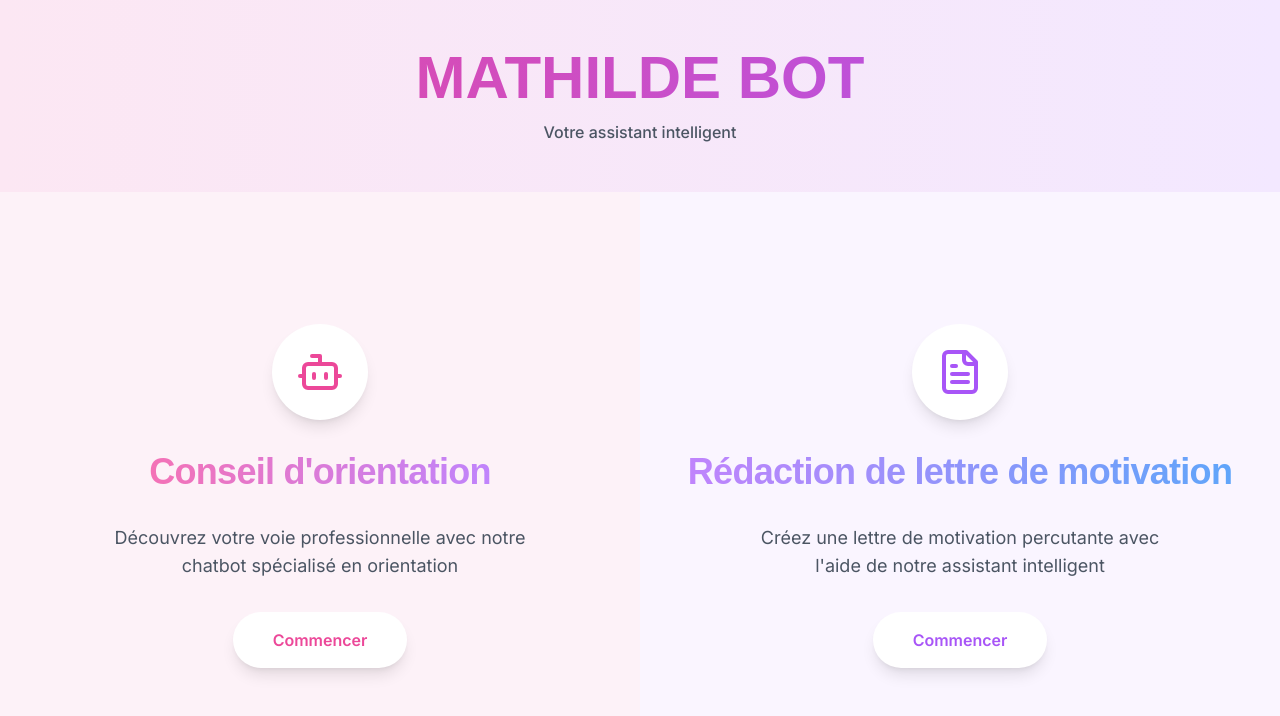
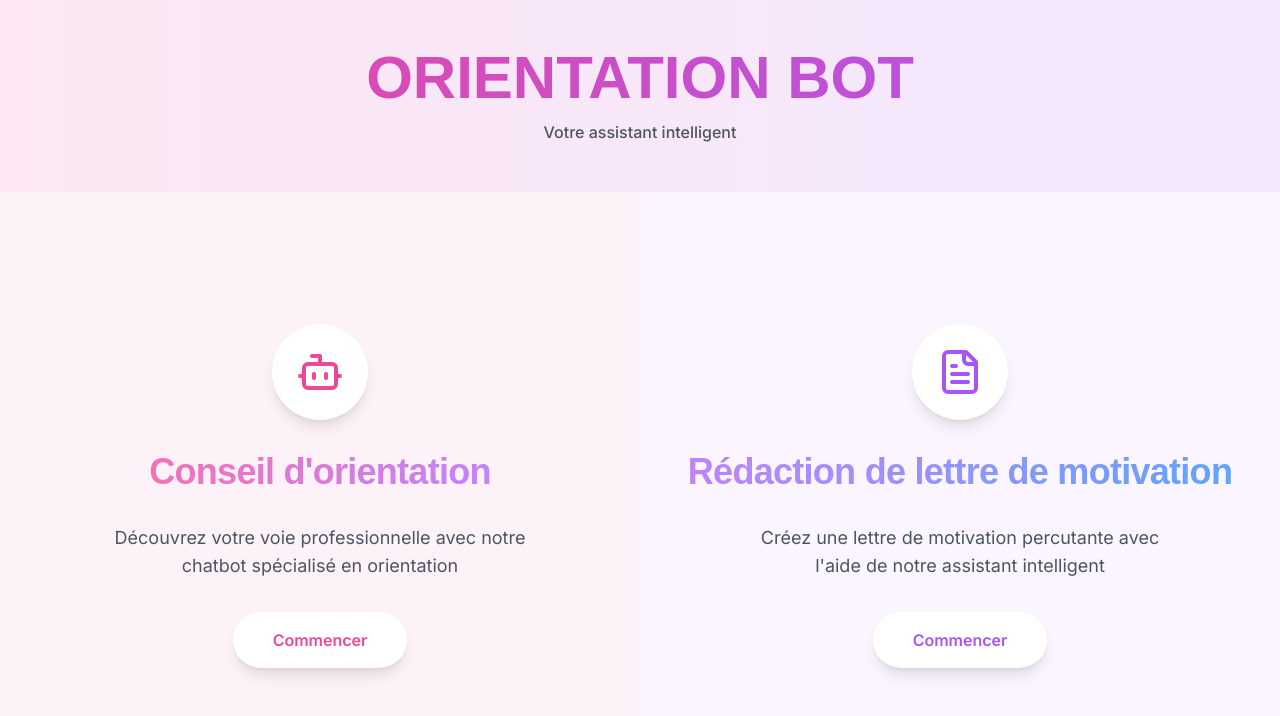
Before and after one commit to cmartineau15/projets, a React (Vite) app in the folder front/: page / in a window 1280 px wide. Shown: the top 716 px of the page. Built offline with nearby package versions, Linux system fonts and the light colour scheme; a web font is replaced by a local one.

Commit message:
Update Home.tsx

```diff
--- a/front/src/pages/Home.tsx
+++ b/front/src/pages/Home.tsx
@@ -7,7 +7,7 @@ function Home() {
     <div className="min-h-screen flex flex-col font-inter">
       <div className="text-center py-12 bg-gradient-to-r from-pink-100 to-purple-100">
         <h1 className="font-clash font-bold text-6xl mb-3 bg-gradient-to-r from-pink-500 to-purple-500 bg-clip-text text-transparent">
-          MATHILDE BOT
+          ORIENTATION BOT
         </h1>
         <p className="text-gray-600 font-medium">Votre assistant intelligent</p>
       </div>
```
